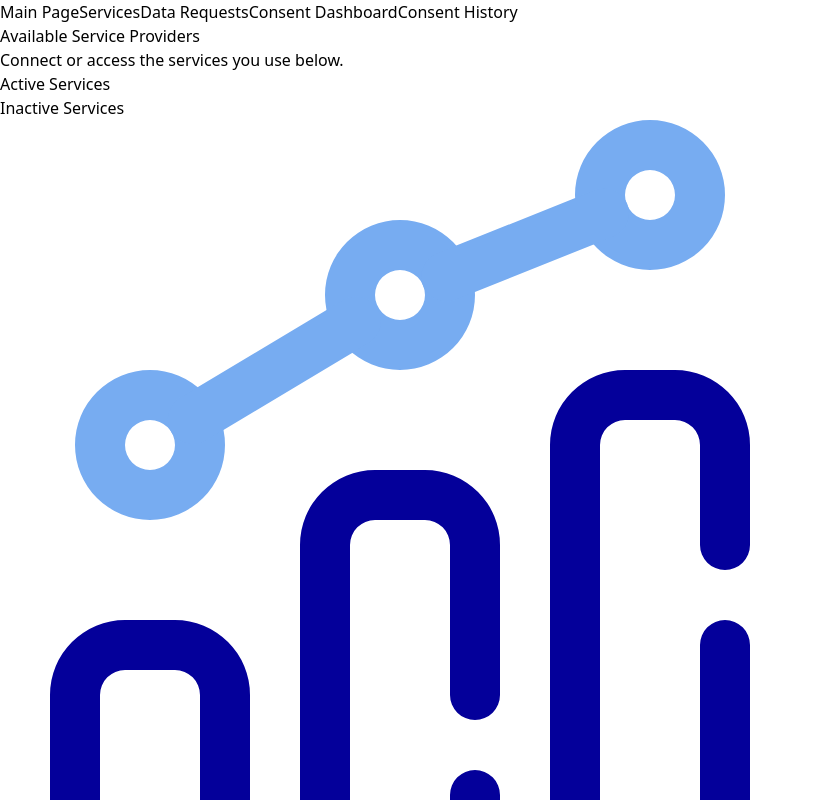
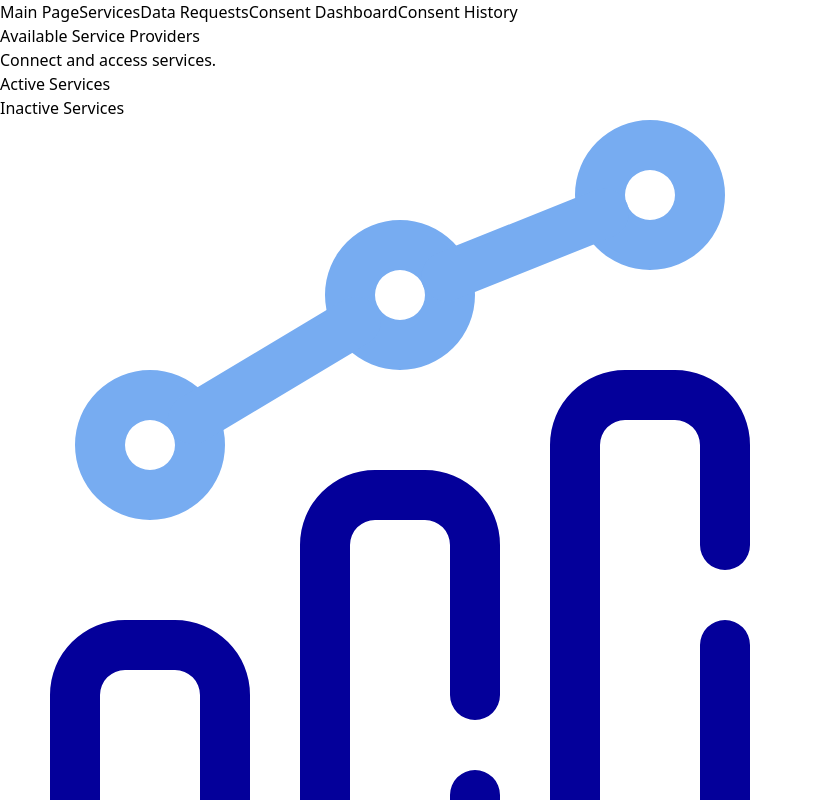
Before and after one commit to mrgn-b/Degree-Project-Consent-Flow-Prototype, a React (Vite) app: page /services in a window 1280 px wide. Shown: the top 800 px of the page, without its empty margins (0-813 px from the left). Built offline with nearby package versions, Linux system fonts and the light colour scheme.

Commit message:
Small fixes
+ Changed subtitle on service page.
+ Updated code in revoke modal so service name displays correctly.

```diff
--- a/src/views/consentDashboardView.jsx
+++ b/src/views/consentDashboardView.jsx
@@ -128,7 +128,7 @@ export function ConsentDashboardView(props) {
             <p className="text-sm text-gray-600 mt-2">
               Are you sure you want to revoke consent for{" "}
               <span className="font-medium">
-                {selectedConsentToRevoke.service}
+                {props.providerMap[selectedConsentToRevoke.serviceId].name}
               </span>
               ?
             </p>
--- a/src/views/servicePageView.jsx
+++ b/src/views/servicePageView.jsx
@@ -45,7 +45,7 @@ export function ServicePageView(props) {
     <div className="flex flex-col min-h-screen items-center bg-gradient-to-br from-slate-50 to-blue-50 p-8">
       <h1 className="text-4xl font-bold text-gray-800 mb-4">Available Service Providers</h1>
       <p className="text-gray-600 mb-8 text-center max-w-xl">
-        Connect or access the services you use below.
+        Connect and access services.
       </p>
 
       {/* Active Services */}
```
